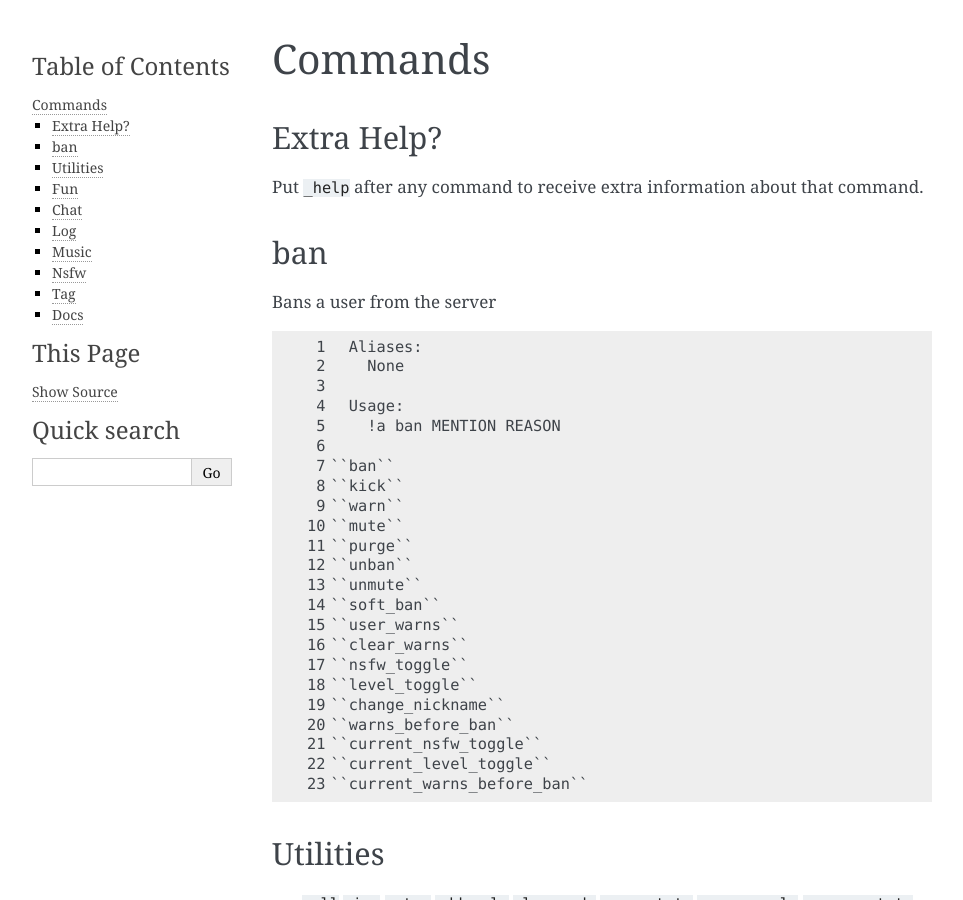
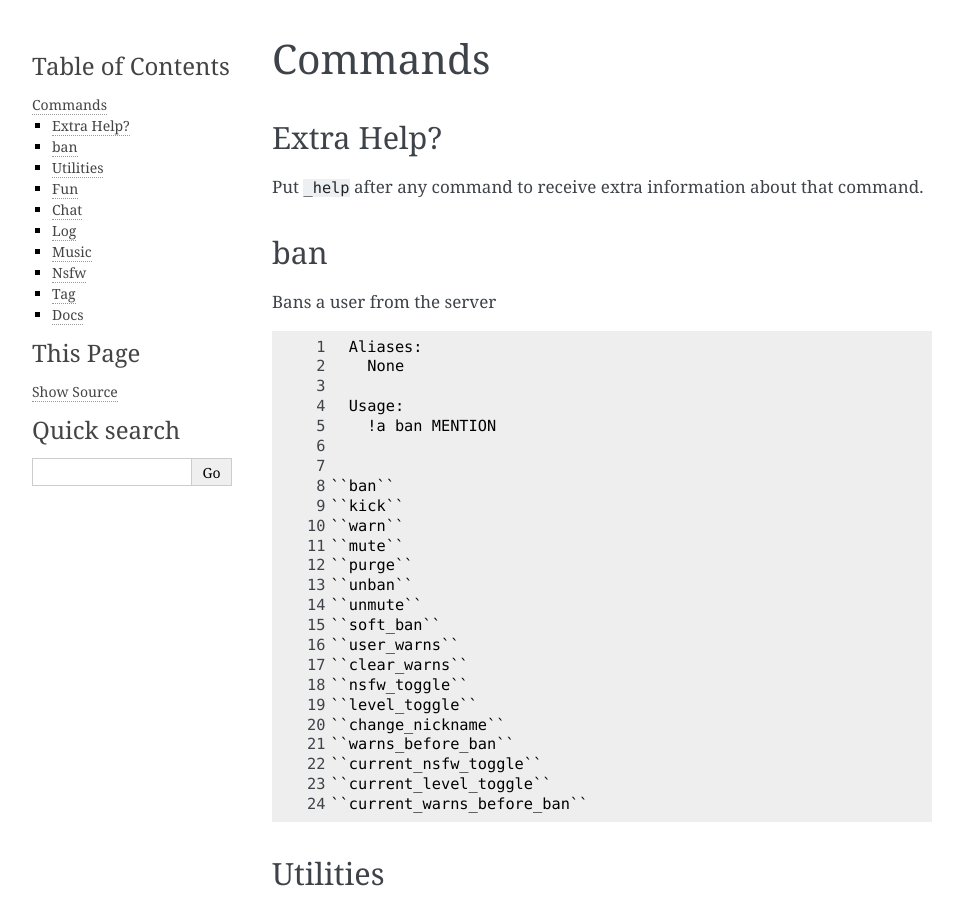
Before and after one commit to auxbot-discord-bot/docs, a Sphinx documentation site: the page built from docs/pages/commands.rst, in a window 1280 px wide and 900 px high. Shown: the whole window, without its empty margins (148-1111 px from the left). Built offline with Sphinx 7.4.7, drawn with Linux system fonts in a browser that asks for light colours.

Commit message:
AuxBot Docs Changed Code Block

```diff
--- a/docs/pages/commands.rst
+++ b/docs/pages/commands.rst
@@ -9,14 +9,15 @@
 ---
 Bans a user from the server
 
-.. code-block::
+.. code-block:: php
   :linenos:
 
     Aliases:
       None
 
     Usage:
-      !a ban MENTION REASON
+      !a ban MENTION
+
 
   ``ban``
   ``kick``
```
